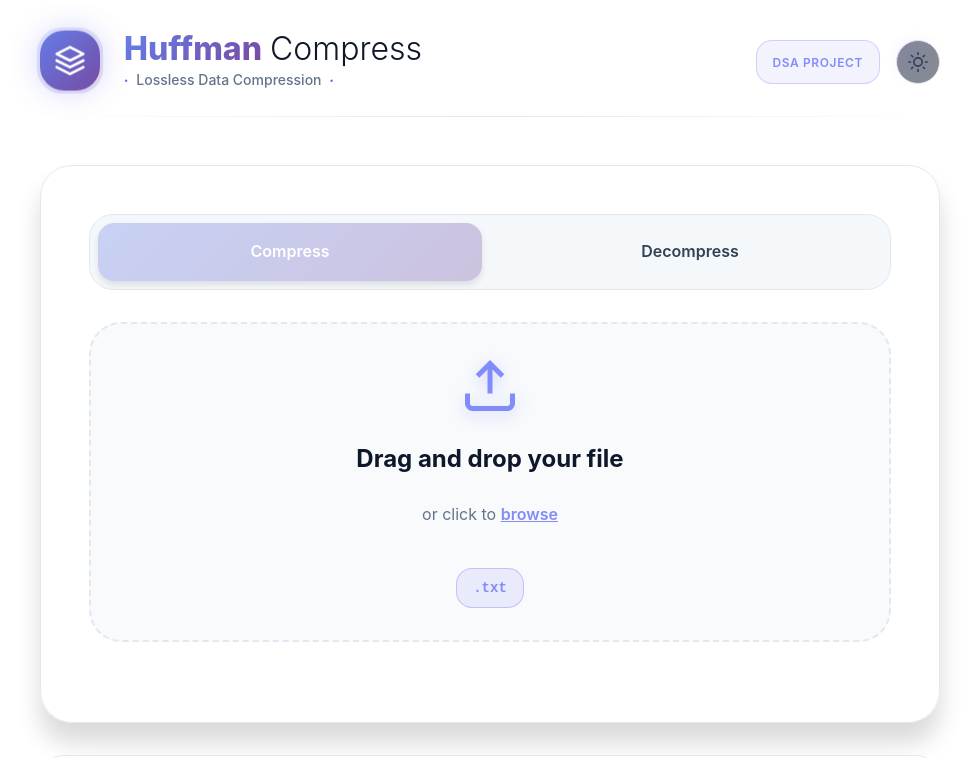
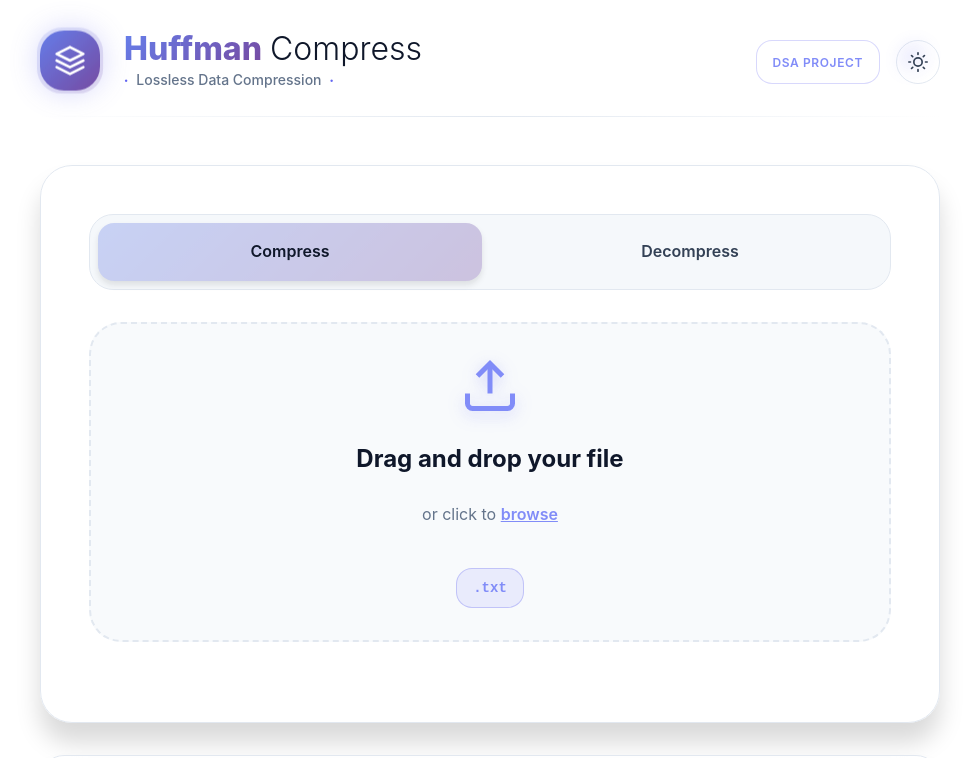
Before and after one commit to DeviceDidWhat/Huffman-Compression-DSA-Project, a React app in the folder frontend/: page / in a window 1280 px wide. Shown: the top 758 px of the page, without its empty margins (150-1126 px from the left). Built offline with nearby package versions, Linux system fonts and the light colour scheme; the HTML template or start-up script is replaced by a standard one.

Commit message:
fixed small issues in the UI and styles

```diff
--- a/frontend/src/App.css
+++ b/frontend/src/App.css
@@ -333,7 +333,7 @@ body::before {
 }
 
 .mode-btn.active {
-  color: white;
+  color: var(--text-primary);
   box-shadow: var(--shadow-md);
 }
 
@@ -1365,8 +1365,8 @@ body::before {
 }
 
 /* ============================================
-   LIGHT THEME VARIABLES
-   ============================================ */
+LIGHT THEME VARIABLES
+============================================ */
 [data-theme="light"] {
   --bg-primary: #ffffff;
   --bg-secondary: #f8fafc;
@@ -1392,8 +1392,12 @@ body::before {
 }
 
 [data-theme="light"] .header-badge {
-  background: rgba(99, 102, 241, 0.08);
+  background: rgba(255, 255, 255, 0.08);
   border-color: rgba(99, 102, 241, 0.25);
+}
+
+[data-theme="light"] .theme-toggle {
+  background: rgba(255, 255, 255, 0.5);
 }
 
 [data-theme="light"] .mode-selector {
@@ -1404,6 +1408,17 @@ body::before {
   background: rgba(241, 245, 249, 0.5);
   border-color: var(--border);
 }
+
+[data-theme="light"] .history-item{
+  background: rgba(255, 255, 255, 0.5);
+
+}
+
+[data-theme="light"] .history-item:hover{
+  background: rgba(216, 216, 216, 0.5);
+
+}
+
 
 [data-theme="light"] .download-btn,
 [data-theme="light"] .submit-btn {
```
